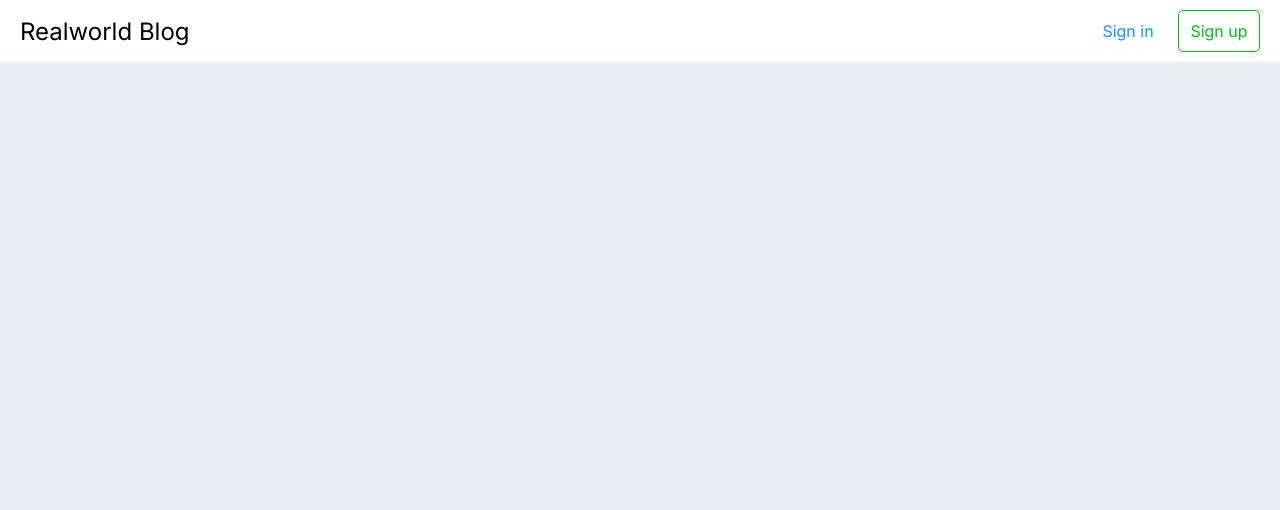
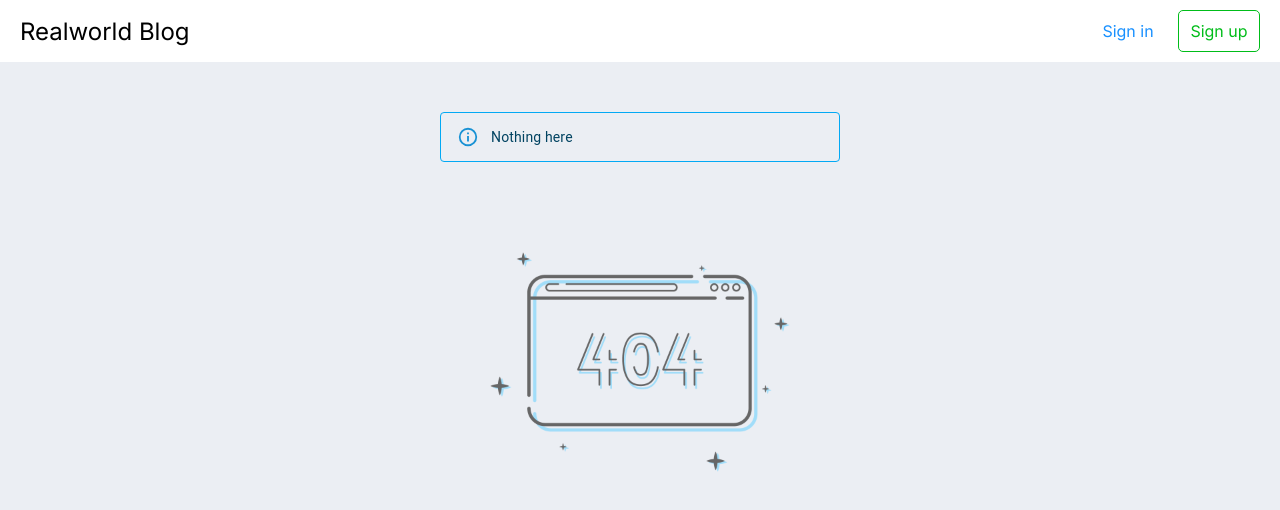
Before and after one commit to Anzhelika-S/blog-platform, a React (Vite) app: page /articles/1/edit in a window 1280 px wide. Shown: the top 510 px of the page. Built offline with nearby package versions, Linux system fonts and the light colour scheme.

Commit message:
add notfound page

```diff
--- a/src/app/App.jsx
+++ b/src/app/App.jsx
@@ -9,6 +9,9 @@ import { selectToken } from "entities/auth/model/AuthSlice";
 import { UserProfilePage } from "pages/UserProfilePage";
 import { CreateArticlePage } from "pages/CreateArticlePage";
 import { EditArticlePage } from "pages/EditArticlePage";
+import NotFoundPage from "pages/NotFoundPage/ui/NotFoundPage";
+
+import ErrorBoundary from "./providers/ErrorBoundary";
 
 function App() {
   const token = useSelector(selectToken);
@@ -16,16 +19,19 @@ function App() {
   return (
     <>
       <Header />
+      <ErrorBoundary>
         <Routes>
           <Route path="/articles" element={<ArticleList />} />
           <Route path="/" element={<ArticleList />} />
           <Route path="/articles/:slug" element={<ArticlePage />} />
           <Route path="/sign-in" element={token ? <Navigate replace to="/" /> : <SignInPage />} />
           <Route path="/sign-up" element={token ? <Navigate replace to="/" /> : <SignUpPage />} />
-        <Route path="/profile" element={<UserProfilePage />} />
+          <Route path="/profile" element={!token ? <Navigate replace to="/sign-in" /> : <UserProfilePage />} />
           <Route path="/new-article" element={!token ? <Navigate replace to="/sign-in" /> : <CreateArticlePage />} />
           <Route path="/:slug/edit" element={!token ? <Navigate replace to="/sign-in" /> : <EditArticlePage />} />
+          <Route path="*" element={<NotFoundPage />} />
         </Routes>
+      </ErrorBoundary>
     </>
   );
 }
--- /dev/null
+++ b/src/app/providers/ErrorBoundary.jsx
@@ -0,0 +1,26 @@
+import { Alert, AlertTitle } from "@mui/material";
+import { Component } from "react";
+
+class ErrorBoundary extends Component {
+  state = {
+    error: null,
+  };
+  static getDerivedStateFromError(error) {
+    return { error };
+  }
+  render() {
+    const { error } = this.state;
+
+    if (error) {
+      return (
+        <Alert severity="error" sx={{ width: 300, margin: "50px auto", height: 100, alignItems: "center" }}>
+          <AlertTitle>Error</AlertTitle>
+          Looks like something went wrong, try again later
+        </Alert>
+      );
+    }
+    return this.props.children;
+  }
+}
+
+export default ErrorBoundary;
--- a/src/features/EditArticleForm/ui/EditArticleForm.jsx
+++ b/src/features/EditArticleForm/ui/EditArticleForm.jsx
@@ -14,8 +14,6 @@ const EditArticleForm = () => {
   const dispatch = useDispatch();
   const { slug } = useParams();
   const { article, isLoading } = useSelector((state) => state.article);
-  console.log("Article here ", article);
-
   const { title, description, body, tagList } = article;
 
   useEffect(() => {
--- /dev/null
+++ b/src/pages/NotFoundPage/ui/NotFoundPage.jsx
@@ -0,0 +1,16 @@
+import { Box } from "@mui/material";
+import { Alert } from "@mui/material";
+import NotFoundImg from "shared/assets/NotFoundImg.png";
+
+const NotFoundPage = () => {
+  return (
+    <Box sx={{ maxWidth: 400, maxHeight: 200, margin: "50px auto" }}>
+      <Alert severity="info" variant="outlined">
+        Nothing here
+      </Alert>
+      <img src={NotFoundImg} alt="" style={{ width: "100%" }} />
+    </Box>
+  );
+};
+
+export default NotFoundPage;
```
Also changed, not shown: src/pages/NotFoundPage/index.js (added), src/shared/assets/NotFoundImg.png (added). Lines whose indentation alone changed are shown as unchanged.
